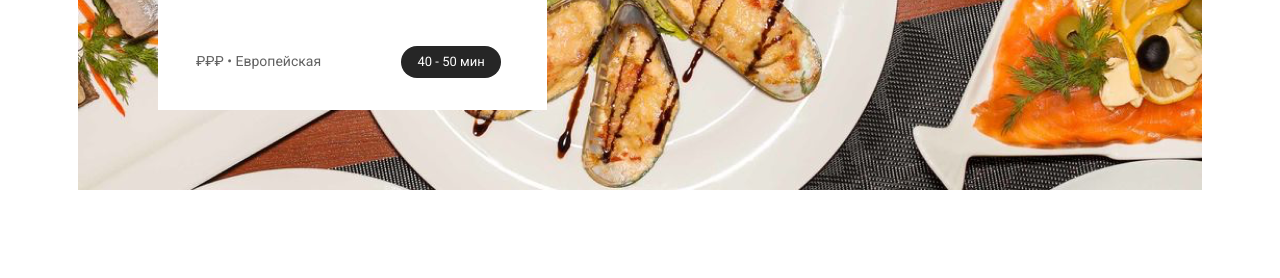
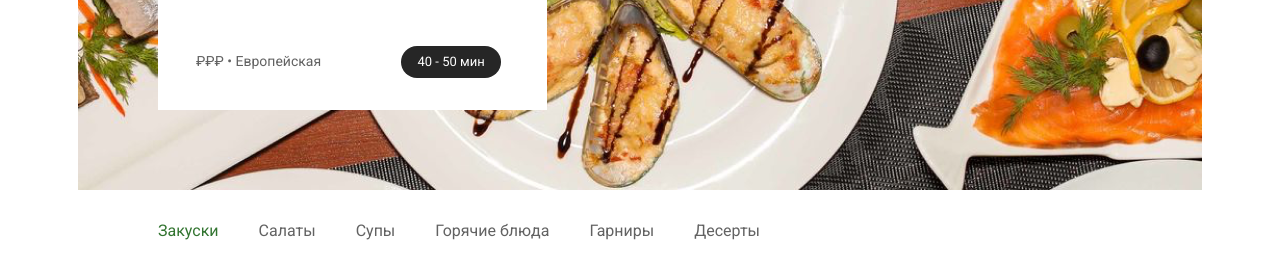
Before and after one commit to BogdanSumarokov/UBER-EATS, a plain HTML site: page index.html in a window 1280 px wide. Shown: the part 246-524 px from the top of the page. Drawn offline with Linux system fonts and the light colour scheme.

Commit message:
feat: add nav for list-food

```diff
--- a/index.html
+++ b/index.html
@@ -25,5 +25,15 @@
             <p class="hero-time">40 - 50 мин</p>
         </div>
     </section>
+    <nav class="menu">
+        <ul class="menu-ul">
+            <li class="menu-list"><a class="menu-link hero-link" href="">Закуски</a></li>
+            <li class="menu-list"><a class="menu-link" href="">Салаты</a></li>
+            <li class="menu-list"><a class="menu-link" href="">Супы</a></li>
+            <li class="menu-list"><a class="menu-link" href="">Горячие блюда</a></li>
+            <li class="menu-list"><a class="menu-link" href="">Гарниры</a></li>
+            <li class="menu-list"><a class="menu-link" href="">Десерты</a></li>
+        </ul>
+    </nav>
 </body>
 </html>
--- a/style.css
+++ b/style.css
@@ -64,3 +64,23 @@ h1{
     align-items: center;
     margin: 38px;
 }
+.menu{
+    width: 1124px;
+    height: 80px;
+    display: flex;
+    align-items: center;
+}
+.menu-ul{
+    display: flex;
+    list-style: none;
+}
+.menu-link{
+    text-decoration: none;
+    margin-left: 40px;
+    font-weight: 400;
+    font-size: 16px;
+    color: #626262;
+}
+.hero-link{
+    color: #327430;
+}
```
